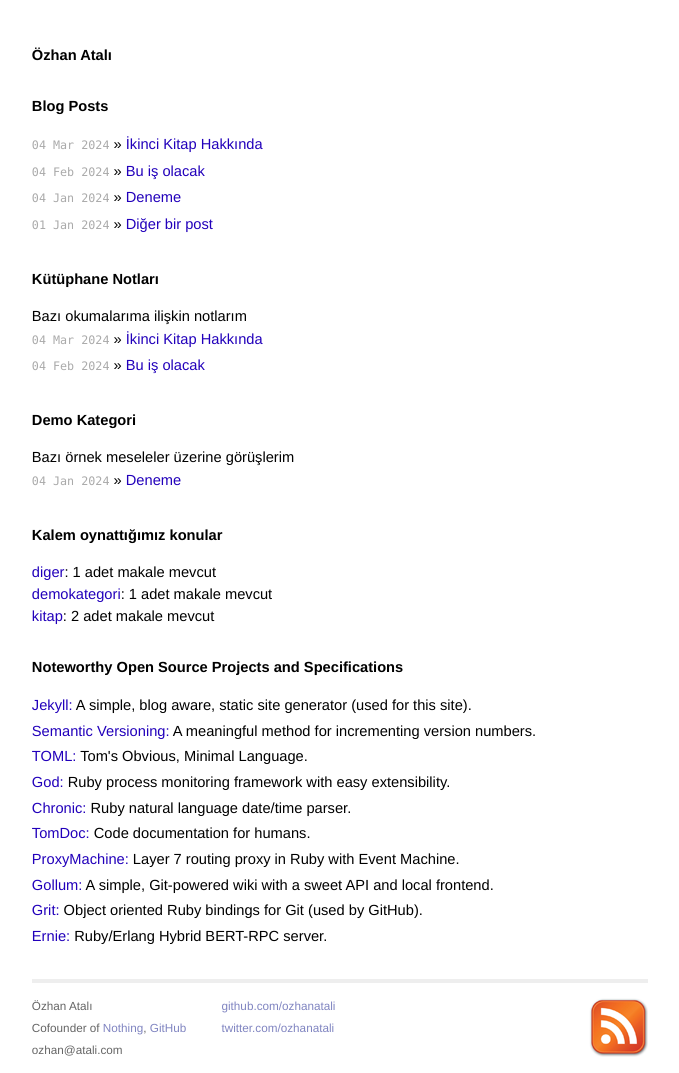
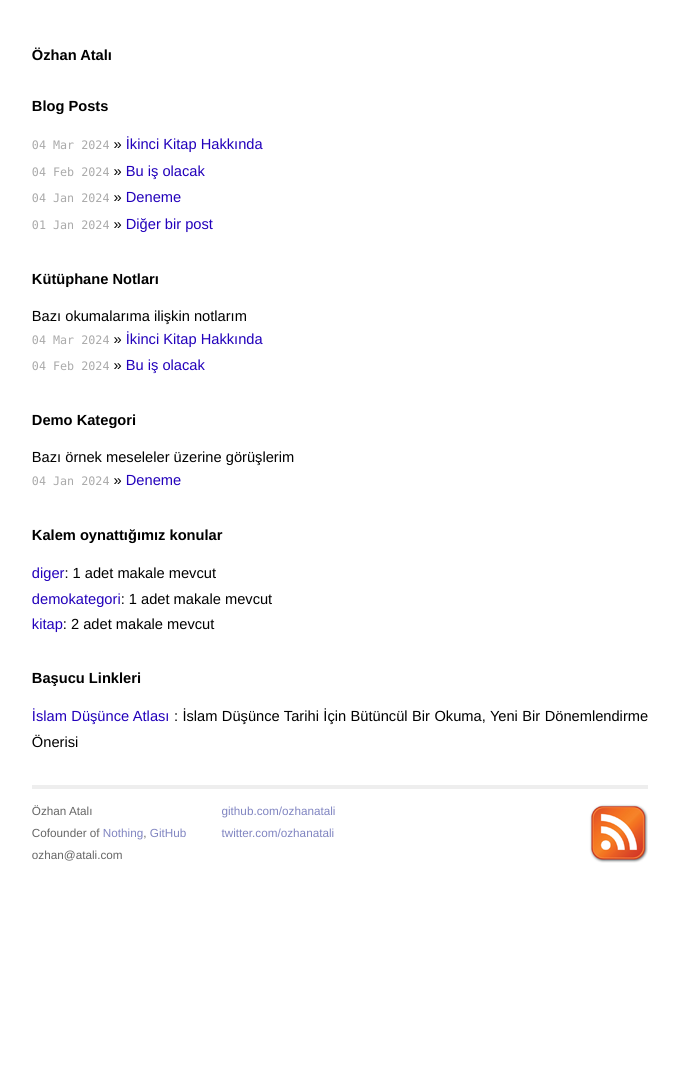
Before and after one commit to ozhanatali/ozhanatali.github.io, a Jekyll site: the page built from index.html, in a window 1280 px wide. Shown: the whole page, without its empty margins (300-979 px from the left). Built offline with Jekyll 4.4.1, drawn with Linux system fonts in a browser that asks for light colours; after the commit the page ends 944 px from its top, so only the background shows below that.

Commit message:
Update index.html

```diff
--- a/index.html
+++ b/index.html
@@ -17,7 +17,7 @@
     {% endfor %}
   </ul>
 
-<! –– data klasöründeki kategorilerin ana sayfada otomatik listelenmesi  ––>
+<! –– data klasöründeki kategorilerin ana sayfada listelenmesi  ––>
 
  {% for subcat in anasayfakategorileri %}
  {% assign ilgilikategori = site.data.kategoriler | where:"kategori", subcat | first %}
@@ -31,30 +31,21 @@
  {% endfor %}
 
 
+<! –– tüm kategoriler  ––>
+
  <h1>Kalem oynattığımız konular</h1>
    <ul class="posts">
    {% for cat in site.categories %}
-      <li></li><a href="https://ozhanatali.github.io/search?query={{ cat[0] }}" >{{ cat[0] }}</a>: {{ cat[1].size }} adet makale mevcut</li>
+      <li><a href="https://ozhanatali.github.io/search?query={{ cat[0] }}" >{{ cat[0] }}</a>: {{ cat[1].size }} adet makale mevcut</li>
    {% endfor %}
    </ul>
 
 
-  <h1>Noteworthy Open Source Projects and Specifications</h1>
-  <ul class="posts">
-    <li><a href="http://github.com/jekyll/jekyll/">Jekyll:</a> A simple, blog aware, static site generator (used for this site).</li>
-    <li><a href="http://semver.org">Semantic Versioning:</a> A meaningful method for incrementing version numbers.</li>
-    <li><a href="http://github.com/toml-lang/toml">TOML:</a> Tom's Obvious, Minimal Language.</li>
-    <li><a href="http://github.com/mojombo/god/">God:</a> Ruby process monitoring framework with easy extensibility.</li>
-    <li><a href="http://github.com/mojombo/chronic/">Chronic:</a> Ruby natural language date/time parser.</li>
-    <li><a href="http://tomdoc.org">TomDoc:</a> Code documentation for humans.</li>
-    <li><a href="http://github.com/mojombo/proxymachine/">ProxyMachine:</a> Layer 7 routing proxy in Ruby with Event Machine.</li>
-    <li><a href="http://github.com/github/gollum/">Gollum:</a> A simple, Git-powered wiki with a sweet API and local frontend.</li>
-    <li><a href="http://github.com/mojombo/grit/">Grit:</a> Object oriented Ruby bindings for Git (used by GitHub).</li>
-    <li><a href="http://github.com/mojombo/ernie/">Ernie:</a> Ruby/Erlang Hybrid BERT-RPC server.</li>
+<! –– data klasöründeki linklerin ana sayfada listelenmesi  ––>
+
+<h1>Başucu Linkleri</h1>
+    <ul class="posts">
+     {% for linkcik in site.data.linkler %}
+      <li><a href={{ linkcik.link }}> {{ linkcik.baslik }} </a>: {{ linkcik.aciklama }} </li>
+    {% endfor %}
   </ul>
-</div>
-
-
- <! –– _data usage : https://jekyllrb.com/docs/datafiles/  ––>
- <! –– _data klasöründe members.csv dosyasında  ––>
- <! –– name ve surname kolonlarına erişim örneği ––>
```
